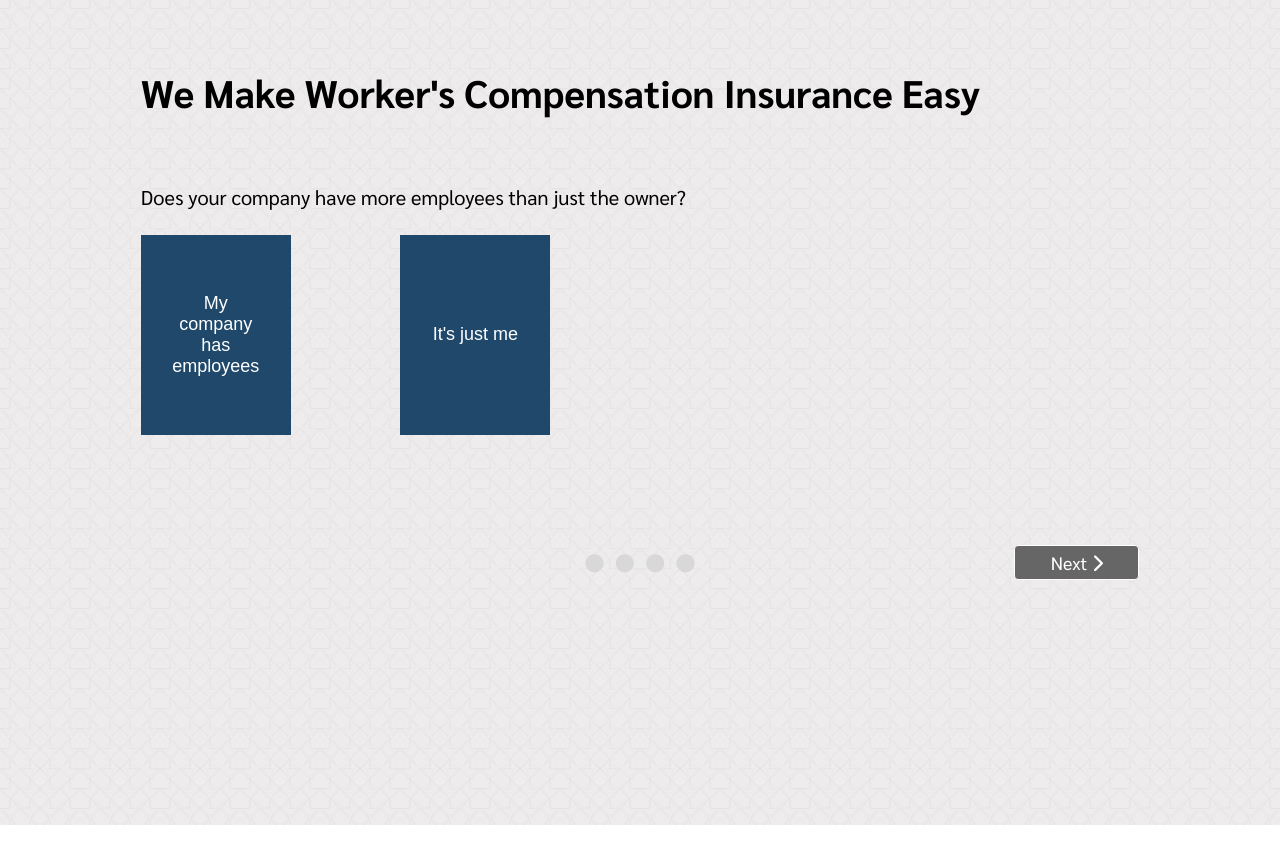
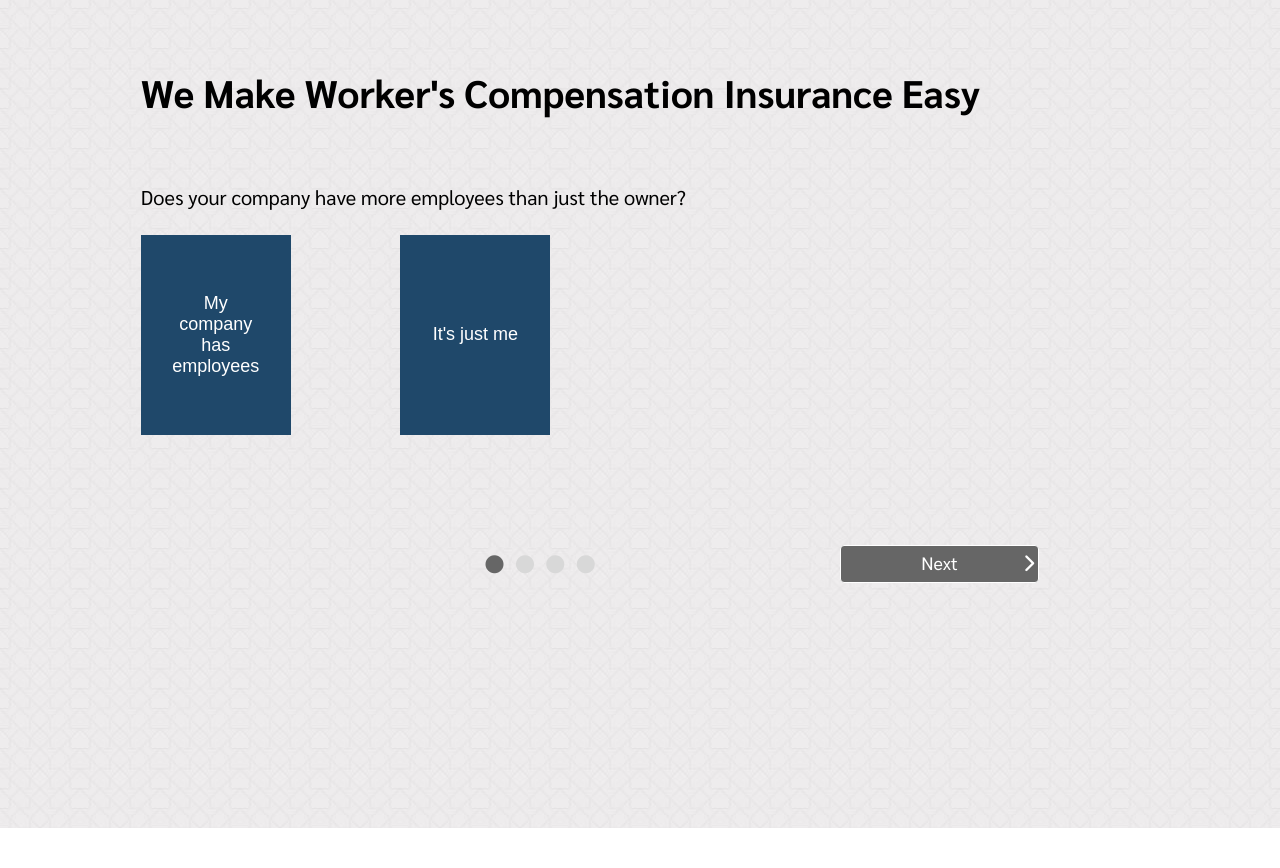
Before and after one commit to SARK-Development-Team/TruckerComp, a PHP site: page / in a window 1280 px wide. Shown: the part 126-994 px from the top of the page. Run offline with PHP 8.4, Linux system fonts and the light colour scheme; some libraries are stand-ins or nearby versions.

Commit message:
updates layout of icons area, next button

```diff
--- a/activity.js
+++ b/activity.js
@@ -13,7 +13,7 @@ function positionSlides() {
 }
 
 // When the slides advance, the next slide moves in from the right and the old moves out to the left
-function plusSlides(n) {
+function changeSlide(n) {
     for (let i = 0; i < slides.length; i++) {
         let value = slides[i].style.transform;
         let numValue = parseInt(value.replace("translateX(", "").replace("vw",""));
--- a/index.html
+++ b/index.html
@@ -41,14 +41,17 @@
                         <button class ="btn-blue tile" id="slide1No">It's just me</button>
                     </div>
                     <div class="icon-area">
-                        <a>   </a>
+                        <a>   </a>  <!-- left blank to maintain spacing-->
                         <div id="icons">
-                            <i class="fas fa-circle"></i>
+                            <i class="fas fa-circle active"></i>
                             <i class="fas fa-circle"></i>
                             <i class="fas fa-circle"></i>
                             <i class="fas fa-circle"></i>
                         </div>
-                        <a id="btn-next" onclick="plusSlides(1)">Next <i class="fas fa-chevron-right"></i></a>
+                        <a id="btn-next" onclick="changeSlide(1)">
+                            <span class="ctr">Next</span>
+                            <span class="rt-align"><i class="fas fa-chevron-right"></i></span>
+                        </a>
                     </div>
                 </div>
 
@@ -59,14 +62,17 @@
                         <input type="text" id="slide2EmployeesNumber" name="employeesNumber" placeholder="2"><br>
                     </form>
                     <div class="icon-area">
-                        <a id="btn-back" onclick="plusSlides(-1)"></a>
+                        <a id="btn-back" onclick="changeSlide(-1)">Back</a>
                         <div id="icons">
                             <i class="fas fa-circle"></i>
                             <i class="fas fa-circle active"></i>
                             <i class="fas fa-circle"></i>
                             <i class="fas fa-circle"></i>
                         </div>
-                        <a id="btn-next" onclick="plusSlides(1)">Next <i class="fas fa-chevron-right"></i></a>
+                        <a id="btn-next" onclick="changeSlide(1)">
+                            <span class="ctr">Next</span>
+                            <span class="rt-align"><i class="fas fa-chevron-right"></i></span>
+                        </a>
                     </div>
                 </div>
 
@@ -81,14 +87,17 @@
                         <button class ="btn-blue tile" id="slide3Own">I Own a Property & Lease to Others</button>
                     </div>
                     <div class="icon-area">
-                        <a id="btn-back" onclick="plusSlides(-1)"></a>
+                        <a id="btn-back" onclick="changeSlide(-1)">Back</a>
                         <div id="icons">
                             <i class="fas fa-circle"></i>
                             <i class="fas fa-circle"></i>
                             <i class="fas fa-circle active"></i>
                             <i class="fas fa-circle"></i>
                         </div>
-                        <a id="btn-next" onclick="plusSlides(1)">Next <i class="fas fa-chevron-right"></i></a>
+                        <a id="btn-next" onclick="changeSlide(1)">
+                            <span class="ctr">Next</span>
+                            <span class="rt-align"><i class="fas fa-chevron-right"></i></span>
+                        </a>
                     </div>
                 </div>
 
@@ -99,14 +108,17 @@
                         <input type="number" id="slide4Zipcode" name="zipcode" placeholder="10001"><br>
                     </form>
                     <div class="icon-area">
-                        <a id="btn-back" onclick="plusSlides(-1)"></a>
+                        <a id="btn-back" onclick="changeSlide(-1)">Back</a>
                         <div id="icons">
                             <i class="fas fa-circle"></i>
                             <i class="fas fa-circle"></i>
                             <i class="fas fa-circle"></i>
                             <i class="fas fa-circle active"></i>
                         </div>
-                        <a id="btn-next" onclick="sendData()">Submit</a>
+                        <a id="btn-next" onclick="changeSlide(1)">
+                            <span class="ctr">Next</span>
+                            <span class="rt-align"><i class="fas fa-chevron-right"></i></span>
+                        </a>
                     </div>
                 </div>
             </div>
--- a/style.css
+++ b/style.css
@@ -74,6 +74,12 @@ input {
     border-radius: 0;
 }
 
+.ctr {
+    text-align: center;
+    right: 0%;
+    left: 0%;
+}
+
 .fa-circle {
     color: #d8d8d8;
     margin: 0 4px;
@@ -86,9 +92,15 @@ input {
 .icon-area {
     margin: 30px 0 20px 0;
     display: grid;
-    grid-template-columns: 1fr 6fr 1fr;
+    grid-template-columns: 1fr 6fr 2fr 1fr;
     font-size: 18px;
     align-items: center;
+}
+
+.rt-align {
+    text-align: right;
+    position: relative;
+    right: 4px;
 }
 
 .selected {
@@ -122,18 +134,19 @@ input {
     padding-bottom: 80px;
 }
 
-#btn-back {
-    visibility: hidden;
-}
-
 #btn-next {
     /* background: #3499cc; */
     background: #666;
     padding: 5px;
-    text-align: center;
     border-radius: 4px;
     border: 1px solid white;
     color: white;
+    position: relative;
+    height: 26px;
+}
+
+#btn-next span {
+    position: absolute;
 }
 
 #carousel {
```
